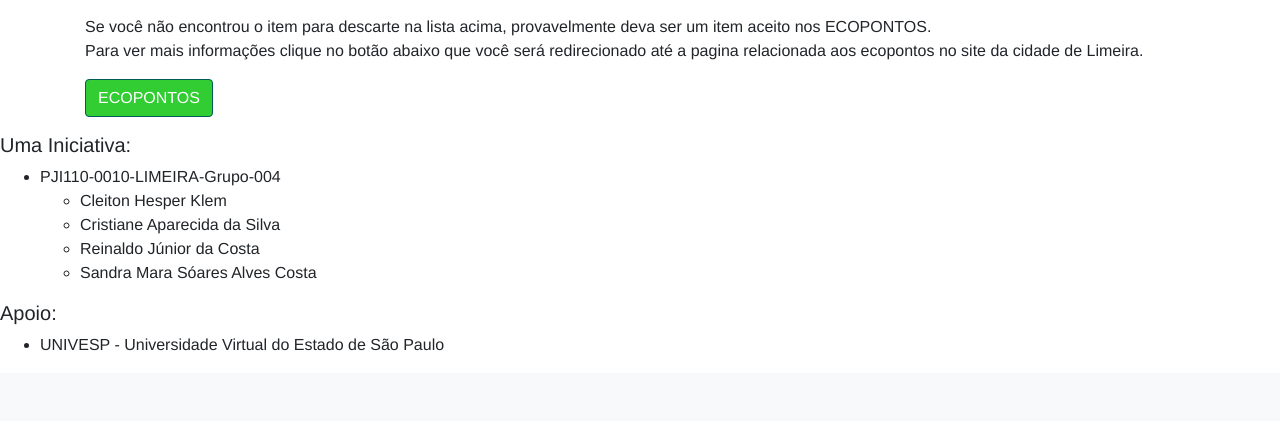
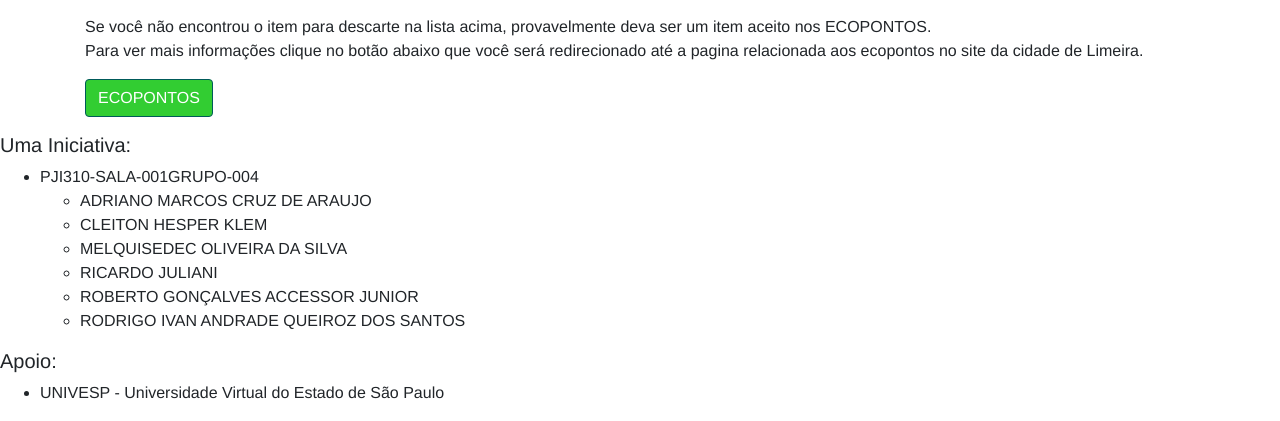
Before and after one commit to Cleitonklem/ProjetoIntegrador, a Flask app: page / in a window 1280 px wide. Shown: the part 695-1116 px from the top of the page. Before the commit the page ends 1046 px from the top, so only its background shows below. Run offline with Flask 3, Linux system fonts and the light colour scheme; some libraries are stand-ins or nearby versions.

Commit message:
atualização

```diff
--- a/templates/base.html
+++ b/templates/base.html
@@ -56,13 +56,15 @@
         <h5>Uma Iniciativa:</h5>
     <ul>
         <li>
-             PJI110-0010-LIMEIRA-Grupo-004
+             PJI310-SALA-001GRUPO-004
         </li>
         <ul>
-            <li> Cleiton Hesper Klem </li>
-            <li> Cristiane Aparecida da Silva </li>
-            <li> Reinaldo Júnior da Costa </li>
-            <li> Sandra Mara Sóares Alves Costa </li>
+            <li> ADRIANO MARCOS CRUZ DE ARAUJO </li>
+            <li> CLEITON HESPER KLEM </li>
+            <li> MELQUISEDEC OLIVEIRA DA SILVA </li>
+            <li> RICARDO JULIANI </li>
+            <li> ROBERTO GONÇALVES ACCESSOR JUNIOR </li>
+            <li>  RODRIGO IVAN ANDRADE QUEIROZ DOS SANTOS </li>
         </ul>
     </ul>
         <h5>Apoio:</h5>
```
